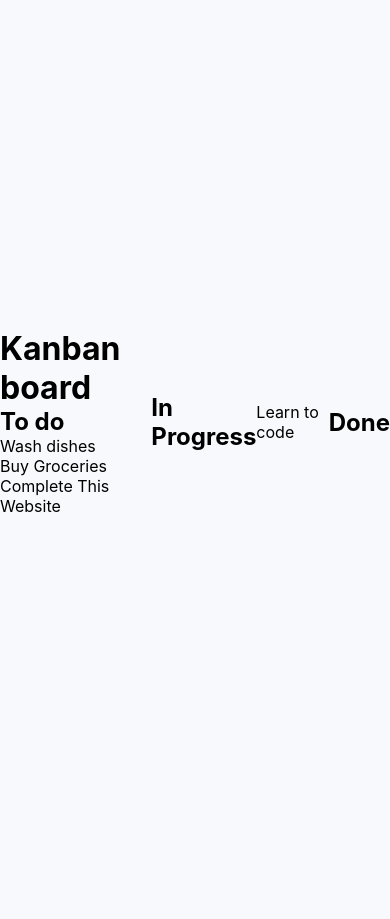
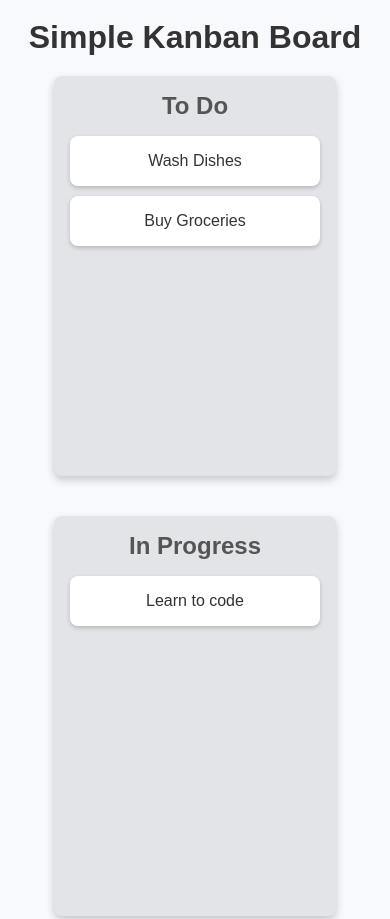
Before and after one commit to medc-0/Kanban-board, a plain HTML site: page index.html in a window 390 px wide. Shown: the top 919 px of the page. Before the commit the page ends 844 px from the top, so only its background shows below. Drawn offline with Linux system fonts and the light colour scheme.

Commit message:
refactor: peoject structure simplify

```diff
--- a/index.html
+++ b/index.html
@@ -1,38 +1,36 @@
 <!DOCTYPE html>
 <html lang="en">
   <head>
-  <meta charset="UTF-8">
-  <meta name="viewport" content="width=device-width, initial-scale=1.0">
-  <title>Document</title>
-  <link rel="stylesheet" href="src/base.css">
-  <link rel="stylesheet" href="src/style.css">
+    <meta charset="UTF-8" />
+    <meta name="viewport" content="width=device-width, initial-scale=1.0" />
+    <title>Kanban Board</title>
+    <link rel="stylesheet" href="style.css" />
   </head>
   <body>
+    <div class="container">
+      <h1>Simple Kanban Board</h1>
 
-  <div class="container">
-    <h1>Kanban board</h1>
-
-    <div class="board"></div>
-
+      <div class="board">
         <!-- LIST 1 -->
-    <div class="list" id="list1"></div>
-      <h2>To do</h2>
-      <div class="card" draggable="true" id="card1">Wash dishes</div>
+        <div class="list" id="list1">
+          <h2>To Do</h2>
+          <div class="card" draggable="true" id="card1">Wash Dishes</div>
           <div class="card" draggable="true" id="card2">Buy Groceries</div>
-      <div class="card" draggable="true" id="card3">Complete This Website</div>
         </div>
 
         <!-- LIST 2 -->
-    <div class="list" id="list1"></div>
+        <div class="list" id="list2">
           <h2>In Progress</h2>
-      <div class="card" draggable="true" id="card4">Learn to code</div>
+          <div class="card" draggable="true" id="card3">Learn to code</div>
         </div>
 
         <!-- LIST 3 -->
-    <div class="list" id="list1"></div>
+        <div class="list" id="list3">
           <h2>Done</h2>
         </div>
+      </div>
+    </div>
 
-  <script type="module" src="src/index.js"></script>
+    <script type="module" src="index.js"></script>
   </body>
 </html>
--- a/src/base.css
+++ /dev/null
@@ -1,43 +0,0 @@
-:root {
-  --color-bg: #f7f9fc;
-  --font-main: 'Inter', 'Poppins', -apple-system, BlinkMacSystemFont, 'Segoe UI', Roboto, sans-serif;
-
-  --font-size-base: 16px;
-  --font-size-h1: 2.5rem;
-  --font-size-h2: 2rem;
-  --font-size-h3: 1.5rem;
-
-  --spacing-sm: 0.5rem;
-  --spacing-md: 1rem;
-  --spacing-lg: 2rem;
-
-  --container-width: 1200px;
-
-  --bp-mobile: 480px;
-  --bp-tablet: 768px;
-  --bp-desktop: 1200px;
-}
-
-*,
-*::before,
-*::after {
-  box-sizing: border-box;
-  margin: 0;
-  padding: 0;
-}
-
-html {
-  scroll-behavior: smooth;
-  font-size: var(--font-size-base);
-}
-
-body {
-  font-family: var(--font-main);
-  background-color: var(--color-bg);
-  -webkit-font-smoothing: antialiased;
-  -moz-osx-font-smoothing: grayscale;
-  display: flex;
-  justify-content: center;
-  align-items: center;
-  min-height: 100vh;
-}
--- /dev/null
+++ b/style.css
@@ -0,0 +1,84 @@
+* {
+  padding: 0;
+  margin: 0;
+  box-sizing: border-box;
+}
+
+body {
+  font-family: sans-serif;
+  background-color: #f7f9fc;
+  display: flex;
+  justify-content: center;
+  align-items: center;
+  min-height: 100vh;
+}
+
+.container {
+  text-align: center;
+  width: 100%;
+  padding: 1.2rem;
+}
+
+h1 {
+  color: #333;
+  margin-bottom: 20px;
+  font-size: 2rem;
+}
+
+.board {
+  display: flex;
+  justify-content: space-around;
+  align-items: flex-start;
+  width: 100%;
+  max-width: 1200px;
+  margin: 0 auto;
+  gap: 20px;
+}
+
+.list {
+  background-color: #e3e4e8;
+  padding: 1rem;
+  border-radius: 8px;
+  width: 30%;
+  min-height: 400px;
+  box-shadow: 0 4px 8px rgba(0, 0, 0, 0.2);
+}
+
+.list h2 {
+  color: #555;
+  margin-bottom: 1rem;
+  font-size: 1.5rem;
+}
+
+.card {
+  background-color: white;
+  color: #333;
+  padding: 1rem;
+  margin-bottom: 10px;
+  border-radius: 8px;
+  cursor: grab;
+  box-shadow: 0 2px 4px rgba(0, 0, 0, 0.2);
+  transition: transform 0.2s, box-shadow 0.2s;
+}
+
+.card:active {
+  cursor: grabbing;
+  transform: scale(1.05);
+  box-shadow: 0 4px 8px rgba(0, 0, 0, 0.2);
+}
+
+.list.over {
+  background-color: #d1d3d8;
+}
+
+@media (max-width: 768px) {
+  .board {
+    flex-direction: column;
+    align-items: center;
+  }
+
+  .list {
+    width: 80%;
+    margin-bottom: 20px;
+  }
+}
```
Also changed, not shown: index.js (renamed from src/index.js), src/style.css (deleted). Lines whose indentation alone changed are shown as unchanged.
